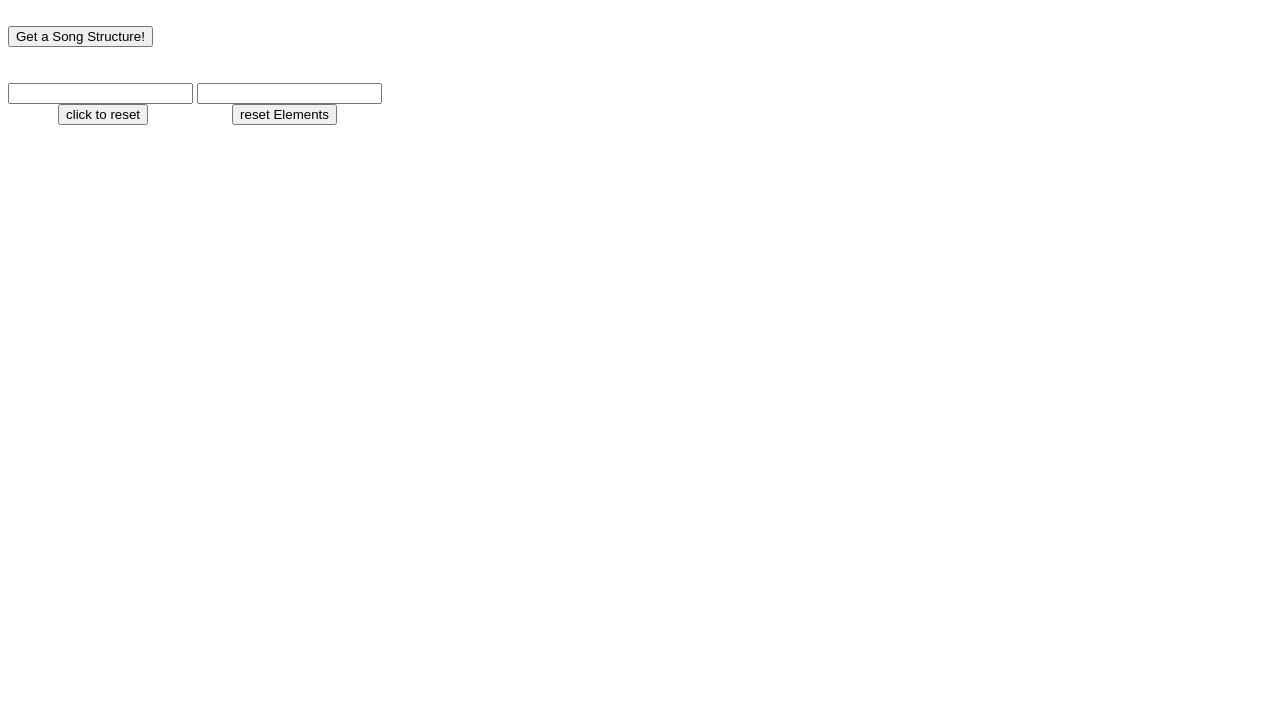
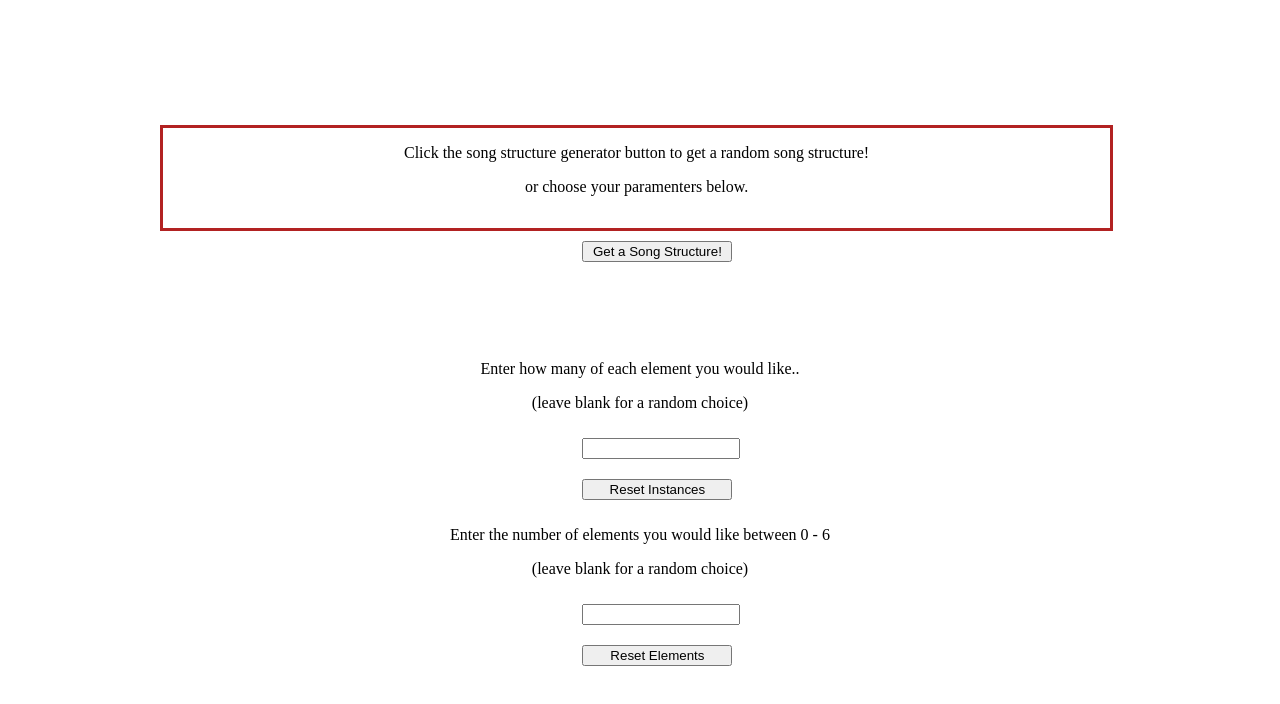
Before and after one commit to TheNuggitMan/SongStructureGenerator, a plain HTML site: page index.html in a window 1280 px wide. Drawn offline with Linux system fonts and the light colour scheme.

Commit message:
added some basic styling

```diff
--- a/index.html
+++ b/index.html
@@ -3,20 +3,36 @@
     <head>
         <meta charset="utf-8">
         <title>Song Structure Generator!</title>
+        <link rel="stylesheet" href="style/style.css">
     </head>
     <body>
-        <div id="output">
+        <div id="container">
+            <div>
+                <div id="structureOutput">
+                    <p>Click the song structure generator button to get a random song structure!</p>
+                    <p>or choose your paramenters below.</p>
+                </div>
+                    <div>
+                        <button class"button" type="button" name="button" onclick="renewOutput(u)">Get a Song Structure!</button>
+                    </div>
+            </div>
 
+            <br>
+
+            <br><br><br>
+            <div>
+                <p>Enter how many of each element you would like..</p>
+                <p>(leave blank for a random choice)</p>
+                <input type="number" name="" value="" id="instanceInput" max="10" min="0"><br>
+                <button class"button" type="button" name="button" onclick="resetInput(u)">Reset Instances</button>
+            </div>
+            <div>
+                <p>Enter the number of elements you would like between 0 - 6</p>
+                <p>(leave blank for a random choice)</p>
+                <input type="number" name="" value="" id="elementInput" max="6" min="0"><br>
+                <button class"button" name="button" onclick="resetInput(elInput)">Reset Elements</button>
+            </div>
         </div>
-        <br>
-        <button type="button" name="button" onclick="renewOutput(u)">Get a Song Structure!</button>
-
-        <br><br><br>
-        <span><input type="number" name="" value="" id="instanceInput"></span>
-        <span><input type="number" name="" value="" id="elementInput"></input></span><br>
-        <span><button style="margin-left: 50px; margin-right: 50px" type="button" name="button" onclick="resetInput(u)">click to reset</button></span>
-        <span><button style="margin-left: 30px" type="button" name="button" onclick="resetInput(elInput)">reset Elements</button></input></span><br>
-
 
         <script src="script/script.js" charset="utf-8"></script>
     </body>
--- a/script/script.js
+++ b/script/script.js
@@ -1,20 +1,23 @@
 //get the output area in the index file that will produce the constructed song
-const output = document.getElementById('output');
+const output = document.getElementById('structureOutput');
 let u = document.getElementById('instanceInput');
 let elInput = document.getElementById('elementInput');
 
 // lets user reset the input to nothing allowing random choices again.
-const resetInput = (u, elInput) => {
+const resetInput = (u) => {
     if(u.value){
         return u.value = '';
     }
-    if(elInput){
+    if(elInput.value){
         return elInput.value = '';
     }
 };
 
 //run the output function on button
 function renewOutput(u) {
+    if(elInput.value > 6){
+        return alert(`You entered ${elInput.value}, please choose between 0 - 6`);
+    }
     let b = elInput.value;
     let n = u.value;
     return getSongStructure(n, b);
@@ -24,7 +27,6 @@ function renewOutput(u) {
 function getSongStructure(n, b) {
     // used for the loop length and to retrieve a random number index in the loop
     const elementIndices = [0,1,2,3,4,5];
-    let indicesLength = elementIndices.length-1;
 
     // sets an array of 6 empty elements to be spliced into at a given position later.
     let elementOut = [ , , , , , ];
@@ -34,7 +36,7 @@ function getSongStructure(n, b) {
     // then the length after the fact will be tested against to either output or restart the loop
     let elementIndex = [];
 
-        for (i = 0; i < indicesLength; i++){
+        for (i = 0; i < elementIndices.length; i++){
             let v = n;
             if (v === '' || v === undefined){
             v = Math.ceil(Math.random()*5);
@@ -74,14 +76,14 @@ function getSongStructure(n, b) {
         if(b){
             // if user input, then test legnth of output against input.
             if (elementIndex.length == b){
-                output.textContent = elementOut.join(' ');
+                output.innerHTML = '<p>'+ elementOut.join(' ') + '</p>';
             } else {
-                return getSongStructure(n, b);
+                return getSongStructure(n,b);
         }
     } if(!b) {
         // if no user input and output is less that 3, restart the whole loop again
         if (elementIndex.length < 3){
             return getSongStructure(n,b);
-        } output.textContent = elementOut.join(' ');
+        } output.innerHTML = '<p>'+ elementOut.join(' ') + '</p>';
     }
 };
--- a/style/style.css
+++ b/style/style.css
@@ -0,0 +1,30 @@
+body {
+    margin: 0 auto;
+    height: 100vh;
+    width: 100vw;
+    display: flex;
+    justify-content: center;
+    align-items: center;
+}
+
+#container {
+    width: 75vw;
+}
+
+#structureOutput {
+    text-align: center;
+    border: 3px solid firebrick;
+    width: 74vw;
+    height: 100px;
+}
+
+p{
+    text-align: center;
+
+}
+
+button, input {
+    margin: 10px;
+    margin-left: 33vw;
+    width: 150px;
+}
```
